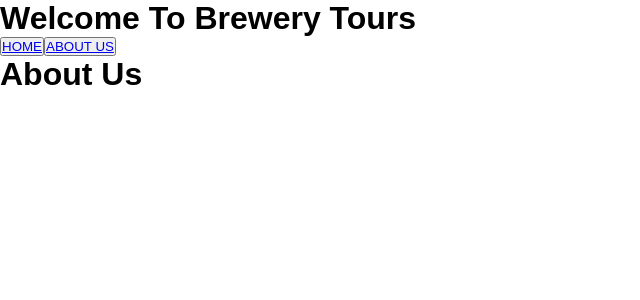
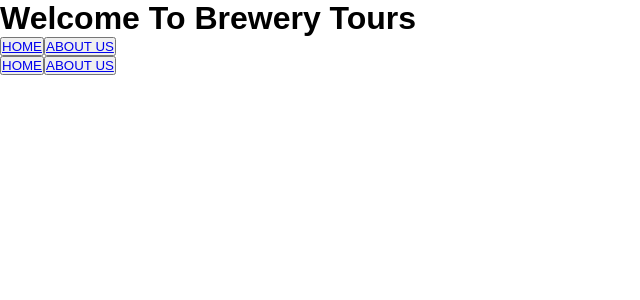
Before and after one commit to wuudgh/project-team-fullstack, a React (Create React App) app: page /about-us in a window 1280 px wide. Shown: the top 300 px of the page, without its empty margins (0-640 px from the left). Built offline with nearby package versions, Linux system fonts and the light colour scheme.

Commit message:
NEW about us

```diff
--- a/src/client/Components/AboutUs.jsx
+++ b/src/client/Components/AboutUs.jsx
@@ -1,11 +1,18 @@
 import React from 'react'
+import { Link } from "react-router-dom";
 
-const AboutUs = () => {
+const Header = () => {
+
     return (
-        <>
-            <h1>About Us</h1>
-        </>
-    );
-}
+      <header className="main-header">
+        <button id="home-button">
+          <Link to="/">HOME</Link>
+        </button>
+        <button id="about-us-button">
+          <Link to="/about-us">ABOUT US</Link>
+        </button>
+      </header>
+    )
+  }
 
-export default AboutUs;
+export default Header
```
